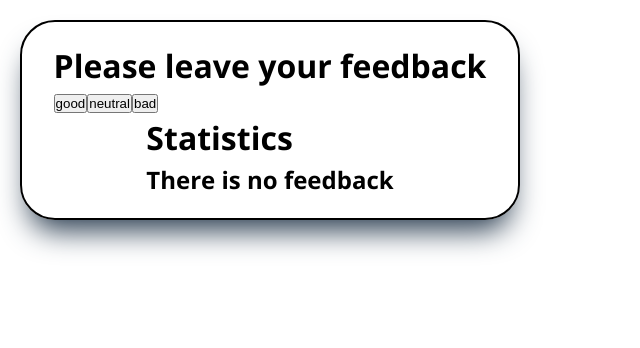
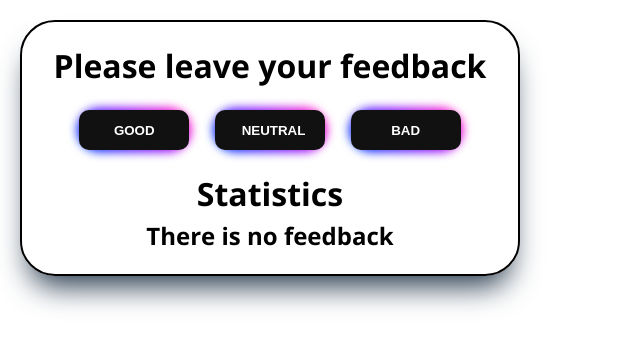
Before and after one commit to IvanProkh/goit-react-hw-02-feedback, a React (Create React App) app: page / in a window 1280 px wide. Shown: the top 348 px of the page, without its empty margins (0-640 px from the left). Built offline with nearby package versions, Linux system fonts and the light colour scheme.

Commit message:
готова версія

```diff
--- a/src/components/App.styled.jsx
+++ b/src/components/App.styled.jsx
@@ -18,7 +18,7 @@ export const Box = styled.div`
   &:hover {
     background: #753bbd;
     color: white;
-    transition: opacity 0.45s ease, transform 0.5s ease;
+    transition: opacity 0.45s ease, transform 0.1s ease;
     transform: scale(1.02);
   }
 `;
--- a/src/components/FeedbackOptions/FeedbackOptions.jsx
+++ b/src/components/FeedbackOptions/FeedbackOptions.jsx
@@ -1,19 +1,21 @@
 import React from 'react';
 import PropTypes from 'prop-types';
 
+import { ButtonList, Button } from './FeedbackOptions.styled';
+
 const FeedbackOptions = ({ options, onLeaveFeedback }) => {
   return (
-    <div>
+    <ButtonList>
       {options.map(option => (
-        <button
+        <Button
           type="button"
           key={option}
           onClick={() => onLeaveFeedback(option)}
         >
           {option}
-        </button>
+        </Button>
       ))}
-    </div>
+    </ButtonList>
   );
 };
 
--- a/src/components/FeedbackOptions/FeedbackOptions.styled.jsx
+++ b/src/components/FeedbackOptions/FeedbackOptions.styled.jsx
@@ -0,0 +1,88 @@
+import styled from 'styled-components';
+
+export const ButtonList = styled.div`
+  display: flex;
+  justify-content: space-evenly;
+  align-content: center;
+
+  margin: 20px 0;
+`;
+
+export const Button = styled.button`
+  padding: 0.6em 2em;
+  border: none;
+  outline: none;
+  color: rgb(255, 255, 255);
+  background: #111;
+  cursor: pointer;
+  position: relative;
+  border-radius: 10px;
+  user-select: none;
+  -webkit-user-select: none;
+  touch-action: manipulation;
+
+  width: 110px;
+  height: 40px;
+  font-weight: bold;
+  text-transform: uppercase;
+
+  &:hover {
+    background: #753bbd;
+    color: white;
+
+    transform: scale(1.2);
+  }
+
+  &:before {
+    content: '';
+    background: linear-gradient(
+      45deg,
+      #ff0000,
+      #ff7300,
+      #fffb00,
+      #48ff00,
+      #00ffd5,
+      #002bff,
+      #7a00ff,
+      #ff00c8,
+      #ff0000
+    );
+
+    position: absolute;
+    top: -2px;
+    left: -2px;
+    background-size: 400%;
+    z-index: -1;
+    filter: blur(5px);
+    -webkit-filter: blur(5px);
+    width: calc(100% + 4px);
+    height: calc(100% + 4px);
+    animation: glowing-button-85 20s linear infinite;
+    transition: opacity 0.3s ease-in-out;
+    border-radius: 25px;
+  }
+
+  @keyframes glowing-button-85 {
+    0% {
+      background-position: 0 0;
+    }
+    50% {
+      background-position: 400% 0;
+    }
+    100% {
+      background-position: 0 0;
+    }
+  }
+
+  &:after {
+    z-index: -1;
+    content: '';
+    position: absolute;
+    width: 100%;
+    height: 100%;
+    background: #222;
+    left: 0;
+    top: 0;
+    border-radius: 25px;
+  }
+`;
--- a/src/components/Section/Section.jsx
+++ b/src/components/Section/Section.jsx
@@ -1,10 +1,12 @@
 import React from 'react';
 import PropTypes from 'prop-types';
+
+import { Title } from './Section.styled';
 
 const Section = ({ title, children }) => {
   return (
     <div>
-      <h1>{title}</h1>
+      <Title>{title}</Title>
       {children}
     </div>
   );
--- a/src/components/Section/Section.styled.jsx
+++ b/src/components/Section/Section.styled.jsx
@@ -0,0 +1,5 @@
+import styled from 'styled-components';
+
+export const Title = styled.h1`
+  text-align: center;
+`;
--- a/src/components/Statistics/Statistics.jsx
+++ b/src/components/Statistics/Statistics.jsx
@@ -1,15 +1,27 @@
 import React from 'react';
 import PropTypes from 'prop-types';
 
+import { StatisticsList } from './Statistics.styled';
+
 const Statistics = ({ good, neutral, bad, total, positivePercentage }) => (
   <div>
-    <ul>
-      <li>Good: {good}</li>
-      <li>Neutral: {neutral}</li>
-      <li>Bad: {bad}</li>
-      <li>Total: {total}</li>
-      <li>Positive feedback: {positivePercentage}%</li>
-    </ul>
+    <StatisticsList>
+      <li>
+        <span>Good:</span> {good}
+      </li>
+      <li>
+        <span>Neutral:</span> {neutral}
+      </li>
+      <li>
+        <span>Bad:</span> {bad}
+      </li>
+      <li>
+        <span>Total:</span> {total}
+      </li>
+      <li>
+        <span>Positive feedback:</span> {positivePercentage}%
+      </li>
+    </StatisticsList>
   </div>
 );
 
--- a/src/components/Statistics/Statistics.styled.jsx
+++ b/src/components/Statistics/Statistics.styled.jsx
@@ -0,0 +1,14 @@
+import styled from 'styled-components';
+
+export const StatisticsList = styled.ul`
+  width: 300px;
+
+  & li {
+    display: flex;
+    -webkit-box-pack: justify;
+    justify-content: space-between;
+    font-size: 20px;
+    font-weight: 400;
+    line-height: 36px;
+  }
+`;
```
